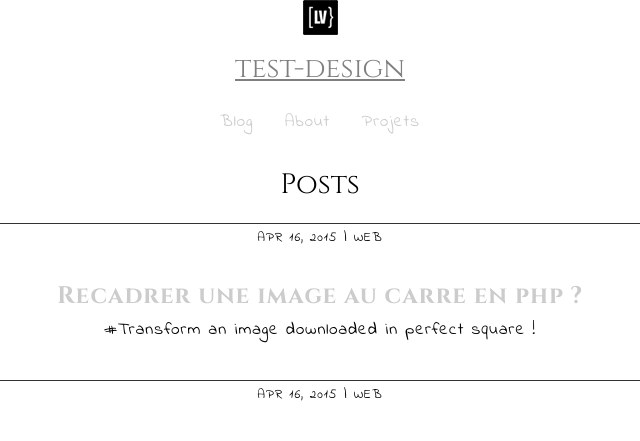
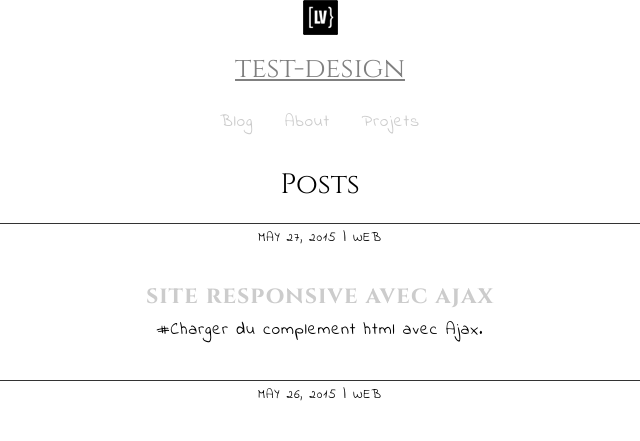
Before and after one commit to lvdesign/tips, a Jekyll site: the page built from index.md, in a window 1280 px wide. Shown: the top 441 px of the page, without its empty margins (320-960 px from the left). Built offline with Jekyll 4.4.1, drawn with Linux system fonts in a browser that asks for light colours; nearby versions of some CDN libraries; Markdown is read by kramdown in place of the engine named in the settings; some of the changed lines change nothing that is shown.

Commit message:
dateTime

````diff
--- a/_posts/2015-05-26-recadrer-image-en-carre-php.md
+++ b/_posts/2015-05-26-recadrer-image-en-carre-php.md
@@ -1,7 +1,7 @@
 ---
 layout: post
 title: "Recadrer une image au carre en php ?"
-date:  2015-04-16 09:30:13
+date:  2015-05-26 09:30:13
 categories: web
 
 
--- /dev/null
+++ b/_posts/2015-05-27-ajax-responsive-design.md
@@ -0,0 +1,169 @@
+---
+layout: post
+title: "site responsive avec ajax"
+date:  2015-05-27 09:30:13
+categories: web
+
+
+posts-attribution: LVdesign
+posts-attribution-link: http://lvdesign.com.fr
+---
+
+
+#Charger du complement html avec Ajax.
+
+Pour la version mobile de votre site pensez au temps de chargement.
+Meme si les réseaux sont plus efficaces, est il nécessaire de télécharger des information qui sont être complémentaires ?
+Avec Ajax c’est possible.
+
+
+Je prends le principe que ce n’est pas seulement le media qui doit conditionner le chargement d’information mais plutôt son intérêt.
+La bande passante est de plus en plus rapide et avec les recents mobiles
+le chargement ne sera au pire que legerement plus lent.
+Je vous propose trois solutions dont une est vraiment interessante, celle de Scott Jehl : la version ajax include http://filamentgroup.com, car elle est vraiment «responsable».
+
+
+####Ma premiere version est de l’ajax de base pour une utilisation totalement contrôlable et ajustable.
+Aucune librairie nécessaire. Du javascript pour manipuler du DOM de base et en dur.
+
+
+<!--JS-perso base
+System DOM/ajax
+base Hijax de Jeremy Keith
+-->
+
+le code
+    ```
+    //window.onload = prepareLinks;
+    function addLoadEvent(func) {
+    var oldonload = window.onload;
+    if (typeof window.onload != 'function') {
+    window.onload = func;
+    } else {
+     window.onload = function() {
+     oldonload();
+     func();
+    }
+    }
+    }
+
+    //   remplacer le inline -> onclick="grabFile(this.href); return false;"
+    function prepareLinks() {
+    'use strict';
+    if (!document.getElementById || !document.getElementsByClassName || !document.getElementsByTagName) {
+        return;
+    }
+    if (!document.getElementById('person') || !document.getElementsByTagName('a')) {
+        return;
+    }
+    var list = document.getElementById('person');
+    var links = list.getElementsByTagName('a');
+    for (var i = 0; i < links.length; i++) {
+        links[i].onclick = function() {
+            var url = this.getAttribute("href");
+            return !grabFile(url);
+        };
+    }
+    }
+
+    //recupere
+    function grabFile(file) {
+    var request = getHTTPObject();
+    if (request) {
+        //displayLoading(document.getElementById("details"));
+        request.onreadystatechange = function() {
+            //displayResponse(request);
+            parseResponse(request);
+        };
+
+        request.open("GET", file, true);
+        request.send(null);
+        return true;
+    } else {
+        return false;
+    }
+}
+
+
+    function parseResponse(request) {
+        if (request.readyState == 4) {
+            if (request.status == 200 || request.status == 304) {
+                var details = document.getElementById("details");
+                details.innerHTML = request.responseText;
+            }
+        }
+     }
+
+
+    function getHTTPObject() {
+    var xhr = false;
+    if (window.XMLHttpRequest) {
+        xhr = new XMLHttpRequest();
+    } else if (window.ActiveXObject) {
+        try {
+            xhr = new ActiveXObject("Msxml2.XMLHTTP");
+        } catch (e) {
+            try {
+                xhr = new ActiveXObject("Microsoft.XMLHTTP");
+            } catch (e) {
+                xhr = false;
+            }
+        }
+    }
+    return xhr;
+    }
+
+    addLoadEvent(prepareLinks);
+```
+
+<p class="p-button" id="person" >
+<a href="detail/detailsRecettesOriginales.html"  title="details du projet"  class="plus-details" >Plus de details en images</a></p>
+<article class="group portfolios acenter data-plus" id="details"></article>
+
+
+
+
+
+####Ma deuxième solution est construite avec jQuery, vous connaissez?
+Simple a gérer mais il n’est peut être pas nécessaire de trimballer une bibliothèque pour cette seule action.
+
+<!--jQueryAjax-->
+<p class="p-button" id="target"><a href="detail/details-regal.html" title="details du projet"  class="plus-details" >Plus de details en images</a></p>
+<article class="group portfolios acenter action-jq" ></article>
+
+
+le code
+
+    ```
+    $(document).ready(function(){
+    //ajax methode
+    $('#target a').click( function(){
+    var source = this.href;
+    $('.action-jq').hide().load( source ,
+    function(){
+    $(this).fadeIn();
+    });
+    return false;
+    });
+    });
+    ```
+
+####La troisieme avec cette biblio légère et avec une syntaxe responsable utilisant et manipulant les attributs de data  du html5.
+
+<!--ajaxInclude
+ RRD de Scott Jehl http://filamentgroup.com/lab/ajax_includes_modular_content/
+-->
+
+<p class="p-button"><a href="detail/details-azzaro.html" data-after data-interaction class="plus-details" >Plus de details </a><p>
+
+-> jQuery, ajaxInclude.js, ajaxInclude-lv.js
+
+le code
+
+    ```
+    $("[data-append],[data-replace],[data-after],[data-before]").ajaxInclude();
+    $( "a[data-interaction]" ).bind( "click", function() {
+    $( this ).removeAttr( "data-interaction" ).ajaxInclude();
+    return false;
+    });
+    ```
````
